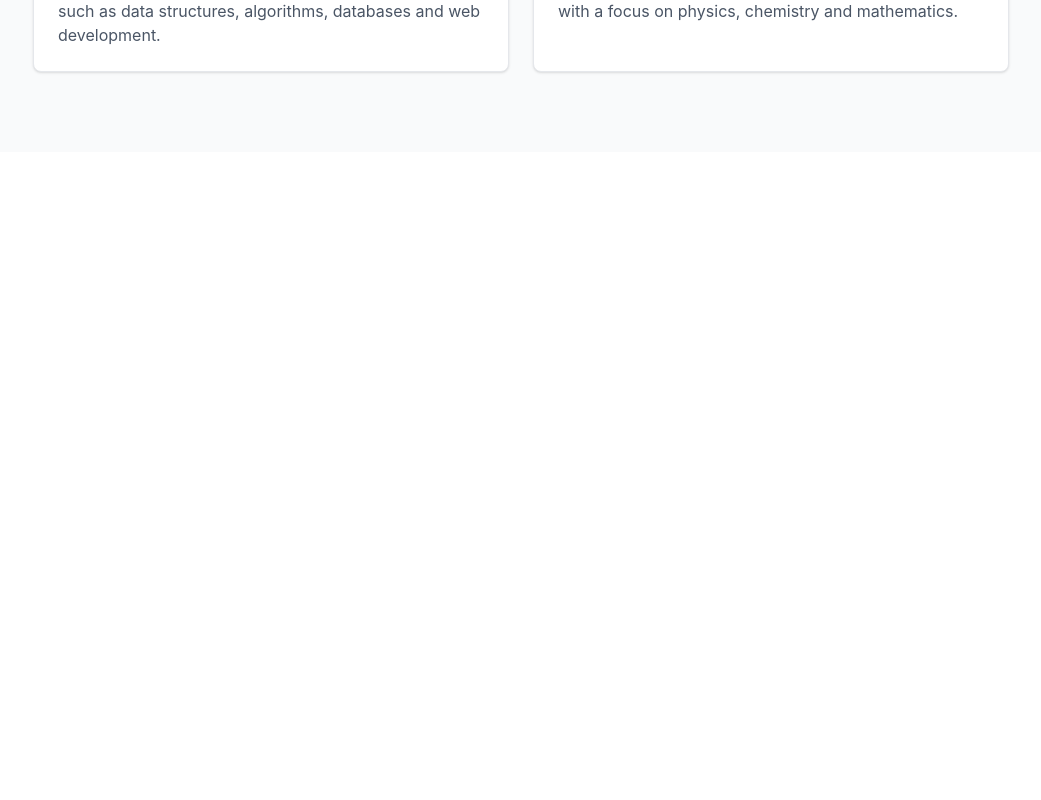
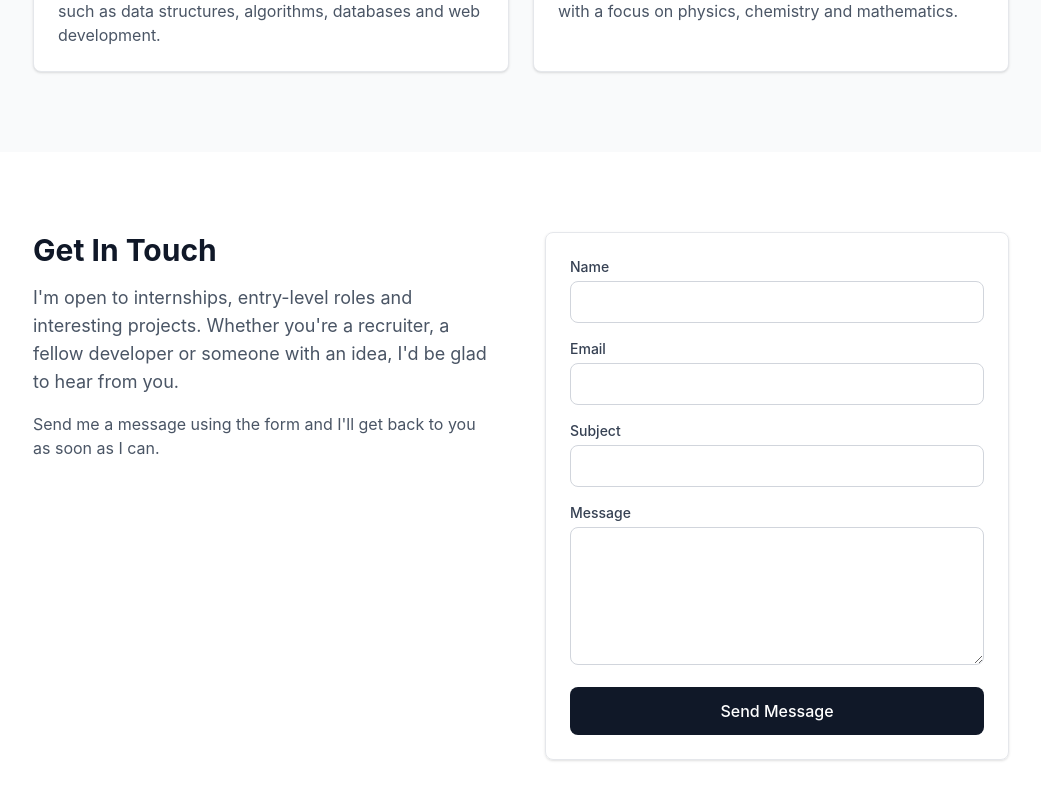
Before and after one commit to Simranjaswal123/Portfolio, a React (Vite) app in the folder frontend/: page / in a window 1280 px wide. Shown: the part 2479-3279 px from the top of the page, without its empty margins (119-1160 px from the left). Before the commit the page ends 2631 px from the top, so only its background shows below. Built offline with nearby package versions, Linux system fonts and the light colour scheme; no server answers.

Commit message:
Add contact section

```diff
--- a/frontend/src/App.jsx
+++ b/frontend/src/App.jsx
@@ -4,6 +4,7 @@ import About from './components/About.jsx'
 import Skills from './components/Skills.jsx'
 import Experience from './components/Experience.jsx'
 import Education from './components/Education.jsx'
+import Contact from './components/Contact.jsx'
 import Home from './pages/Home.jsx'
 
 function App() {
@@ -16,6 +17,7 @@ function App() {
       <Home />
       <Experience />
       <Education />
+      <Contact />
     </>
   )
 }
--- /dev/null
+++ b/frontend/src/components/Contact.jsx
@@ -0,0 +1,144 @@
+import { useState } from 'react'
+
+const emptyForm = {
+  name: '',
+  email: '',
+  subject: '',
+  message: '',
+}
+
+// Shared styles for the text fields, so each input stays short.
+const inputClasses =
+  'mt-1 w-full rounded-lg border border-gray-300 px-3 py-2 text-gray-900 hover:border-gray-400 focus:border-gray-900 focus:ring-2 focus:ring-gray-900/20 focus:outline-none'
+
+function Contact() {
+  // All four form values live in one state object.
+  const [formData, setFormData] = useState(emptyForm)
+
+  // Runs on every keystroke. The input's "name" tells us which field to update.
+  function handleChange(event) {
+    const { name, value } = event.target
+    setFormData({ ...formData, [name]: value })
+  }
+
+  function handleSubmit(event) {
+    event.preventDefault() // stop the browser from reloading the page
+
+    // TODO: API integration will be added later.
+    // For now we only log the data and clear the form.
+    console.log('Contact form submitted:', formData)
+
+    setFormData(emptyForm)
+  }
+
+  return (
+    <section id="contact" className="bg-white">
+      <div className="mx-auto max-w-5xl px-6 py-16 sm:py-20">
+        <div className="grid gap-10 md:grid-cols-2 md:gap-12">
+          {/* Left column: message */}
+          <div className="text-center md:text-left">
+            <h2 className="text-3xl font-bold text-gray-900">Get In Touch</h2>
+            <p className="mt-4 text-lg text-gray-600">
+              I'm open to internships, entry-level roles and interesting
+              projects. Whether you're a recruiter, a fellow developer or
+              someone with an idea, I'd be glad to hear from you.
+            </p>
+            <p className="mt-4 text-gray-600">
+              Send me a message using the form and I'll get back to you as soon
+              as I can.
+            </p>
+          </div>
+
+          {/* Right column: form */}
+          <form
+            onSubmit={handleSubmit}
+            className="space-y-4 rounded-lg border border-gray-200 p-6 shadow-sm"
+          >
+            <div>
+              <label
+                htmlFor="name"
+                className="block text-sm font-medium text-gray-700"
+              >
+                Name
+              </label>
+              <input
+                id="name"
+                name="name"
+                type="text"
+                value={formData.name}
+                onChange={handleChange}
+                required
+                autoComplete="name"
+                className={inputClasses}
+              />
+            </div>
+
+            <div>
+              <label
+                htmlFor="email"
+                className="block text-sm font-medium text-gray-700"
+              >
+                Email
+              </label>
+              <input
+                id="email"
+                name="email"
+                type="email"
+                value={formData.email}
+                onChange={handleChange}
+                required
+                autoComplete="email"
+                className={inputClasses}
+              />
+            </div>
+
+            <div>
+              <label
+                htmlFor="subject"
+                className="block text-sm font-medium text-gray-700"
+              >
+                Subject
+              </label>
+              <input
+                id="subject"
+                name="subject"
+                type="text"
+                value={formData.subject}
+                onChange={handleChange}
+                required
+                className={inputClasses}
+              />
+            </div>
+
+            <div>
+              <label
+                htmlFor="message"
+                className="block text-sm font-medium text-gray-700"
+              >
+                Message
+              </label>
+              <textarea
+                id="message"
+                name="message"
+                rows="5"
+                value={formData.message}
+                onChange={handleChange}
+                required
+                className={inputClasses}
+              />
+            </div>
+
+            <button
+              type="submit"
+              className="w-full rounded-lg bg-gray-900 px-6 py-3 font-medium text-white hover:bg-gray-700 focus:ring-2 focus:ring-gray-900 focus:ring-offset-2 focus:outline-none"
+            >
+              Send Message
+            </button>
+          </form>
+        </div>
+      </div>
+    </section>
+  )
+}
+
+export default Contact
```
